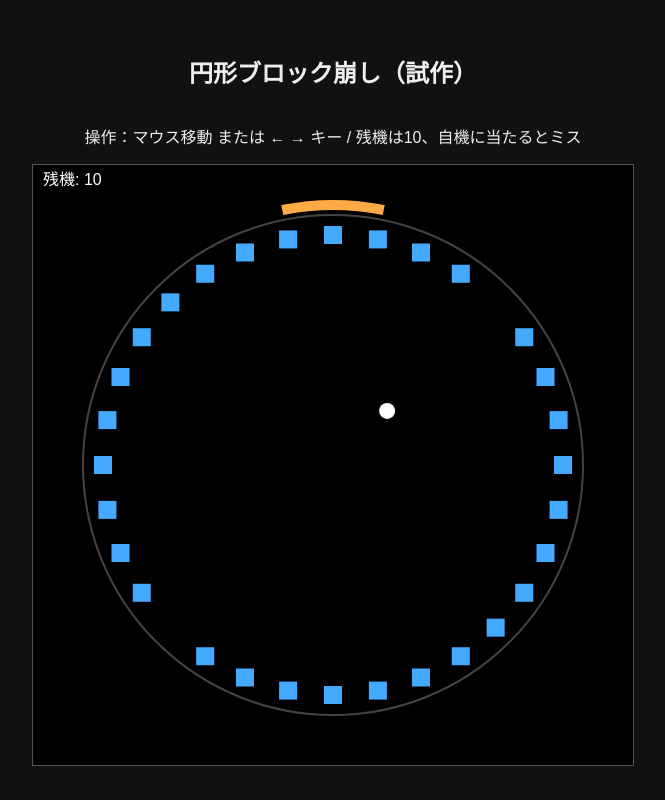
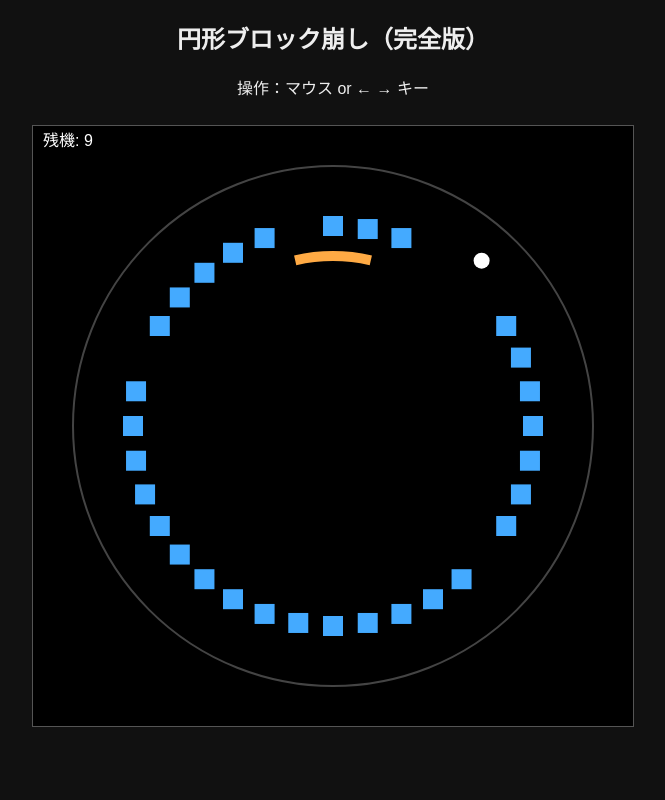
Before and after one commit to 12ami-stack/game, a plain HTML site: page index.html in a window 1280 px wide. Shown: the whole page, without its empty margins (307-972 px from the left). Drawn offline with Linux system fonts and the light colour scheme.

Commit message:
Add files via upload

```diff
--- a/index.html
+++ b/index.html
@@ -2,28 +2,24 @@
 <html lang="ja">
 <head>
 <meta charset="UTF-8">
-  <title>円形ブロック崩し</title>
+<title>円形ブロック崩し 完全版</title>
 <style>
 body {
   background: #111;
   color: #eee;
-      display: flex;
-      flex-direction: column;
-      align-items: center;
-      justify-content: center;
-      height: 100vh;
-      margin: 0;
+  text-align: center;
   font-family: sans-serif;
 }
 canvas {
   background: #000;
   border: 1px solid #555;
+  margin-top: 10px;
 }
 </style>
 </head>
 <body>
-  <h2>円形ブロック崩し（試作）</h2>
-  <p>操作：マウス移動 または ← → キー / 残機は10、自機に当たるとミス</p>
+<h2>円形ブロック崩し（完全版）</h2>
+<p>操作：マウス or ← → キー</p>
 <canvas id="game" width="600" height="600"></canvas>
 
 <script>
@@ -36,12 +32,15 @@
 const cy = H / 2;
 
 // 円形フィールド
-    const fieldRadius = 250;
+const fieldRadius = 260;
 
-    // 自機（パドル）
-    let paddleAngle = -Math.PI / 2; // 上からスタート
-    const paddleWidthAngle = Math.PI / 16; // パドルの角度幅
-    const paddleRadius = fieldRadius + 10;
+// ブロック円
+const blockRadius = 200;
+
+// パドル円（ブロックの直上）
+const paddleRadius = 170;
+const paddleWidthAngle = Math.PI / 14;
+let paddleAngle = -Math.PI / 2;
 
 // 玉
 let ball = {
@@ -52,22 +51,16 @@
   r: 8
 };
 
-    // ブロック
+// ブロック生成
 const blocks = [];
-    const blockCount = 32; // 円周上に並べる数
-    const blockRadius = fieldRadius - 20;
-    const blockSize = 18;
+const blockCount = 36;
+const blockSize = 20;
 
 for (let i = 0; i < blockCount; i++) {
   const angle = (i / blockCount) * Math.PI * 2;
   const bx = cx + Math.cos(angle) * blockRadius;
   const by = cy + Math.sin(angle) * blockRadius;
-      blocks.push({
-        x: bx,
-        y: by,
-        angle,
-        alive: true
-      });
+  blocks.push({ x: bx, y: by, angle, alive: true });
 }
 
 // 残機
@@ -76,7 +69,6 @@
 
 // 入力
 const keys = { left: false, right: false };
-
 window.addEventListener("keydown", e => {
   if (e.key === "ArrowLeft") keys.left = true;
   if (e.key === "ArrowRight") keys.right = true;
@@ -96,154 +88,167 @@
   paddleAngle = Math.atan2(dy, dx);
 });
 
+// ベクトルを角度に変換
+function vecToAngle(vx, vy) {
+  return Math.atan2(vy, vx);
+}
+
+// 角度からベクトル
+function angleToVec(a, speed) {
+  return { vx: Math.cos(a) * speed, vy: Math.sin(a) * speed };
+}
+
 function update() {
   if (gameOver) return;
 
-      // パドル移動（キーボード）
+  // パドル移動
   const paddleSpeed = 0.05;
   if (keys.left) paddleAngle -= paddleSpeed;
   if (keys.right) paddleAngle += paddleSpeed;
 
-      // 玉の移動
+  // 玉移動
   ball.x += ball.vx;
   ball.y += ball.vy;
 
-      // フィールド外周で反射（円）
+  // 外周反射
   const dx = ball.x - cx;
   const dy = ball.y - cy;
   const dist = Math.sqrt(dx * dx + dy * dy);
   const maxDist = fieldRadius - ball.r;
 
   if (dist > maxDist) {
-        // 法線ベクトル
     const nx = dx / dist;
     const ny = dy / dist;
     const dot = ball.vx * nx + ball.vy * ny;
     ball.vx -= 2 * dot * nx;
     ball.vy -= 2 * dot * ny;
 
-        // 外に出すぎないように補正
-        const corr = maxDist / dist;
-        ball.x = cx + dx * corr;
-        ball.y = cy + dy * corr;
+    // 少しランダム回転（往復防止）
+    const noise = (Math.random() - 0.5) * 0.2;
+    const angle = vecToAngle(ball.vx, ball.vy) + noise;
+    const speed = Math.sqrt(ball.vx * ball.vx + ball.vy * ball.vy);
+    const v = angleToVec(angle, speed);
+    ball.vx = v.vx;
+    ball.vy = v.vy;
+
+    ball.x = cx + nx * maxDist;
+    ball.y = cy + ny * maxDist;
   }
 
-      // ブロックとの当たり判定（円形近似）
+  // ブロック衝突
   for (const b of blocks) {
     if (!b.alive) continue;
     const bdx = ball.x - b.x;
     const bdy = ball.y - b.y;
     const d2 = bdx * bdx + bdy * bdy;
     const hitDist = ball.r + blockSize / 2;
+
     if (d2 < hitDist * hitDist) {
       b.alive = false;
-          // 反射（ブロック中心からの法線）
+
       const d = Math.sqrt(d2) || 1;
       const nx = bdx / d;
       const ny = bdy / d;
       const dot = ball.vx * nx + ball.vy * ny;
       ball.vx -= 2 * dot * nx;
       ball.vy -= 2 * dot * ny;
+
+      // ランダム微調整（往復防止）
+      const noise = (Math.random() - 0.5) * 0.2;
+      const angle = vecToAngle(ball.vx, ball.vy) + noise;
+      const speed = Math.sqrt(ball.vx * ball.vx + ball.vy * ball.vy);
+      const v = angleToVec(angle, speed);
+      ball.vx = v.vx;
+      ball.vy = v.vy;
+
       break;
     }
   }
 
-      // 自機との当たり判定
+  // パドル衝突
   const pdx = ball.x - cx;
   const pdy = ball.y - cy;
   const ballAngle = Math.atan2(pdy, pdx);
   let diff = ballAngle - paddleAngle;
-      // -π〜πに正規化
   diff = (diff + Math.PI) % (Math.PI * 2) - Math.PI;
 
   const ballDist = Math.sqrt(pdx * pdx + pdy * pdy);
-      const paddleDist = paddleRadius;
-      const radialDiff = Math.abs(ballDist - paddleDist);
+  const radialDiff = Math.abs(ballDist - paddleRadius);
 
   if (Math.abs(diff) < paddleWidthAngle && radialDiff < 15) {
-        // ミス：自機に当たった
     lives--;
-        if (lives <= 0) {
-          gameOver = true;
-        }
+    if (lives <= 0) gameOver = true;
 
-        // 玉を自機から弾き返す（自機の角度方向と逆向き）
-        const dirAngle = paddleAngle + Math.PI; // 自機から外側へ
-        const speed = Math.sqrt(ball.vx * ball.vx + ball.vy * ball.vy) || 4;
-        ball.vx = Math.cos(dirAngle) * speed;
-        ball.vy = Math.sin(dirAngle) * speed;
+    // 元の反射角
+    const originalAngle = vecToAngle(ball.vx, ball.vy);
 
-        // 少し外側に押し出す
-        ball.x = cx + Math.cos(dirAngle) * (paddleDist - 20);
-        ball.y = cy + Math.sin(dirAngle) * (paddleDist - 20);
+    // 自機方向へ 70% 寄せる（誘導強め）
+    let newAngle = originalAngle * 0.3 + paddleAngle * 0.7;
+
+    // 微小ランダム
+    newAngle += (Math.random() - 0.5) * 0.15;
+
+    const speed = Math.sqrt(ball.vx * ball.vx + ball.vy * ball.vy);
+    const v = angleToVec(newAngle, speed);
+    ball.vx = v.vx;
+    ball.vy = v.vy;
+
+    ball.x = cx + Math.cos(newAngle) * (paddleRadius - 20);
+    ball.y = cy + Math.sin(newAngle) * (paddleRadius - 20);
   }
 }
 
-    function drawField() {
-      // フィールド円
+function draw() {
+  ctx.clearRect(0, 0, W, H);
+
+  // 外周
   ctx.strokeStyle = "#444";
   ctx.lineWidth = 2;
   ctx.beginPath();
   ctx.arc(cx, cy, fieldRadius, 0, Math.PI * 2);
   ctx.stroke();
+
+  // ブロック
+  for (const b of blocks) {
+    if (!b.alive) continue;
+    ctx.fillStyle = "#4af";
+    ctx.fillRect(b.x - blockSize/2, b.y - blockSize/2, blockSize, blockSize);
   }
 
-    function drawBlocks() {
-      for (const b of blocks) {
-        if (!b.alive) continue;
-        ctx.save();
-        ctx.translate(b.x, b.y);
-        ctx.fillStyle = "#4af";
-        ctx.fillRect(-blockSize / 2, -blockSize / 2, blockSize, blockSize);
-        ctx.restore();
-      }
-    }
-
-    function drawPaddle() {
+  // パドル
   ctx.strokeStyle = "#fa4";
   ctx.lineWidth = 10;
   ctx.beginPath();
-      ctx.arc(
-        cx,
-        cy,
-        paddleRadius,
+  ctx.arc(cx, cy, paddleRadius,
     paddleAngle - paddleWidthAngle,
-        paddleAngle + paddleWidthAngle
-      );
+    paddleAngle + paddleWidthAngle);
   ctx.stroke();
-    }
 
-    function drawBall() {
+  // 玉
   ctx.fillStyle = "#fff";
   ctx.beginPath();
   ctx.arc(ball.x, ball.y, ball.r, 0, Math.PI * 2);
   ctx.fill();
-    }
 
-    function drawUI() {
+  // UI
   ctx.fillStyle = "#fff";
   ctx.font = "16px sans-serif";
   ctx.fillText("残機: " + lives, 10, 20);
 
   if (gameOver) {
     ctx.fillStyle = "rgba(0,0,0,0.7)";
-        ctx.fillRect(0, H / 2 - 40, W, 80);
+    ctx.fillRect(0, H/2 - 40, W, 80);
     ctx.fillStyle = "#f44";
     ctx.font = "32px sans-serif";
     ctx.textAlign = "center";
-        ctx.fillText("GAME OVER", W / 2, H / 2);
+    ctx.fillText("GAME OVER", W/2, H/2);
     ctx.textAlign = "left";
   }
 }
 
 function loop() {
-      ctx.clearRect(0, 0, W, H);
   update();
-      drawField();
-      drawBlocks();
-      drawPaddle();
-      drawBall();
-      drawUI();
+  draw();
   requestAnimationFrame(loop);
 }
 
```
Lines whose indentation alone changed are shown as unchanged.
